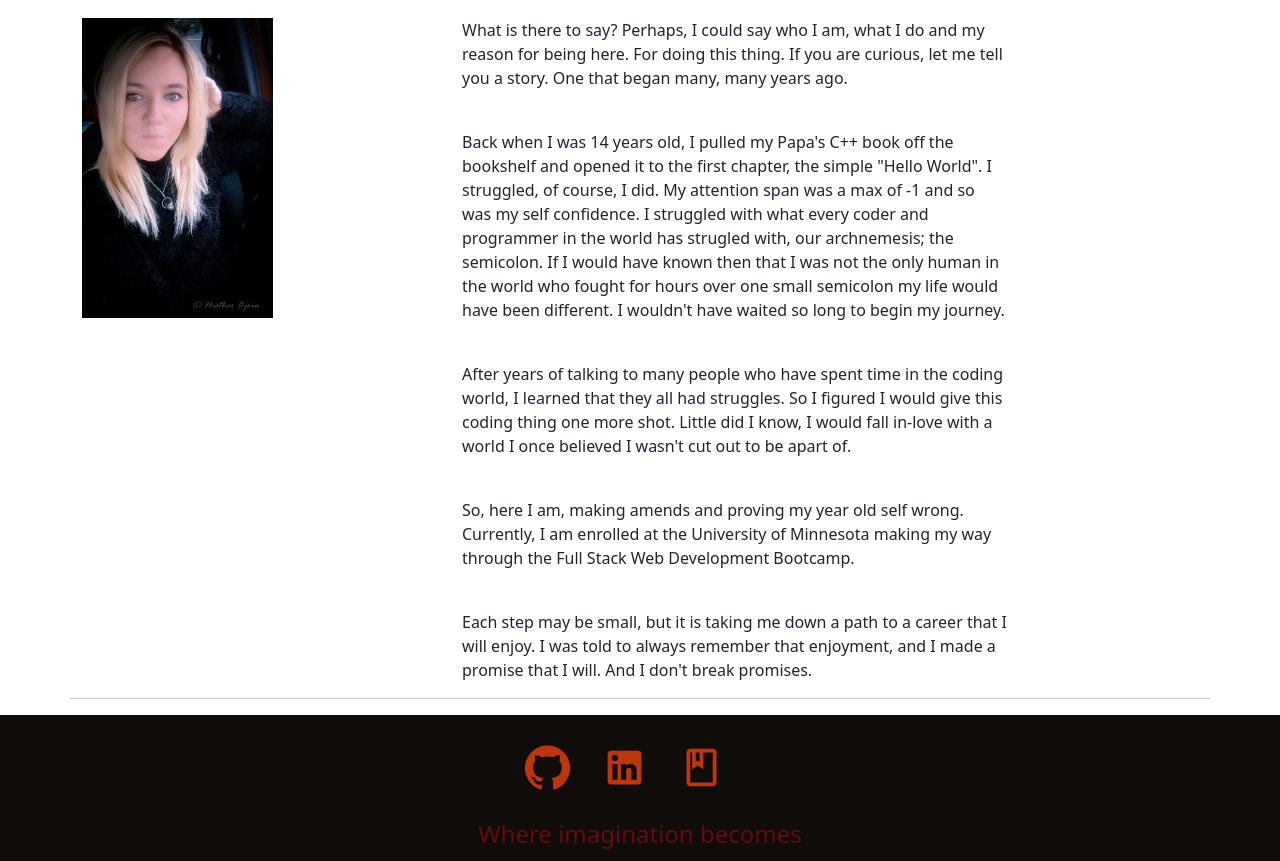
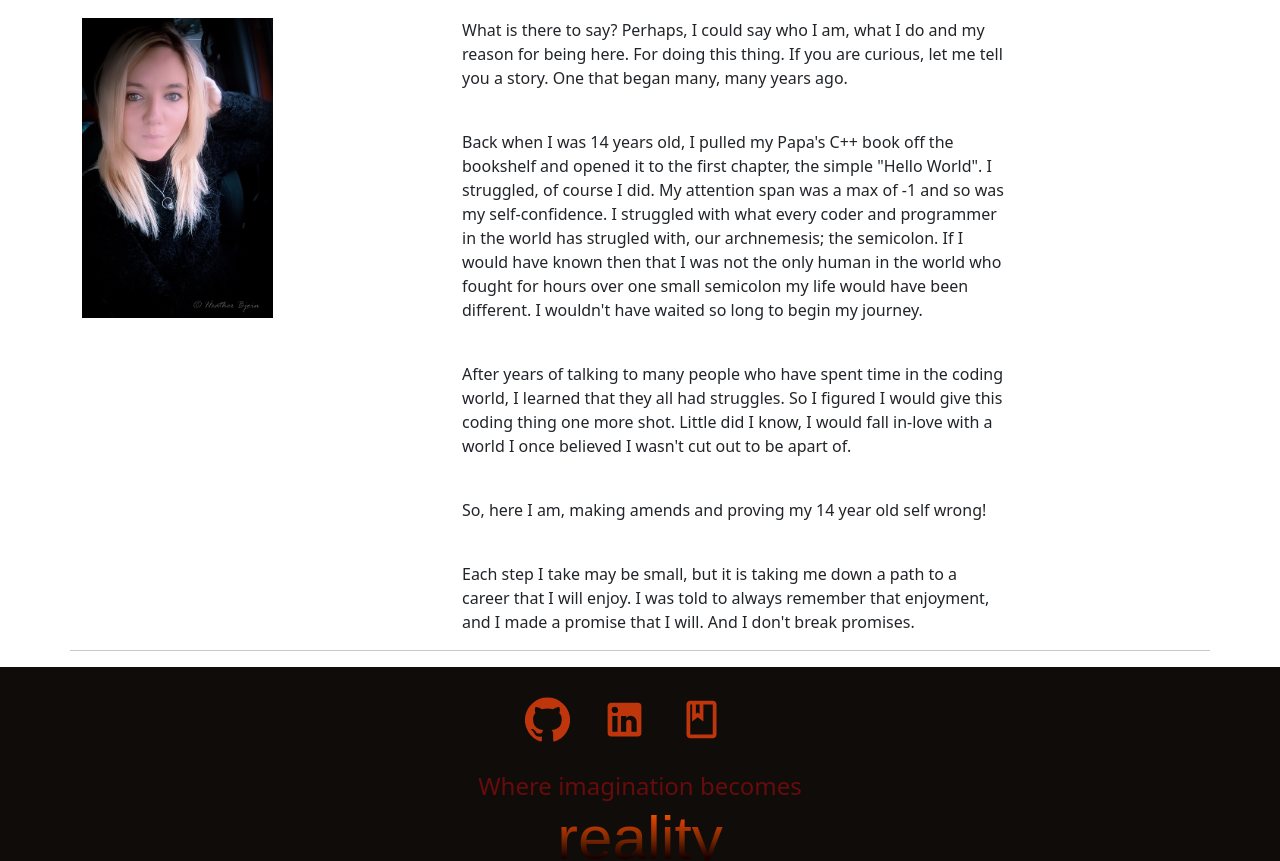
Before and after one commit to HeatMarie/reactPortfolio, a React (Create React App) app in the folder react-portfolio/: page / in a window 1280 px wide. Shown: the part 520-1381 px from the top of the page. Built offline with nearby package versions, Linux system fonts and the light colour scheme; a web font is replaced by a local one.

Commit message:
Fixing writing errors:

```diff
--- a/react-portfolio/src/components/Info.js
+++ b/react-portfolio/src/components/Info.js
@@ -18,18 +18,18 @@ const Info = () => {
             <div className="col-6">
                 <p>What is there to say? Perhaps, I could say who I am, what I do and my reason for being here. For doing this thing. If you are curious, let me tell you a  story. One that began many, many years ago.</p>
                 <br></br>
-                <p>Back when I was 14 years old, I pulled my Papa's C++ book off the bookshelf and opened it to the first chapter, the simple "Hello World". I struggled, of course, I did. My attention span was a max of -1 and so was my self confidence. I struggled with what every coder and programmer in the world has strugled with, our archnemesis; the semicolon. If I would have known then that I was not the only human in the world who fought for hours over one small semicolon my life would have been different. I wouldn't have waited so long to begin my journey.</p>
+                <p>Back when I was 14 years old, I pulled my Papa's C++ book off the bookshelf and opened it to the first chapter, the simple "Hello World". I struggled, of course I did. My attention span was a max of -1 and so was my self-confidence. I struggled with what every coder and programmer in the world has strugled with, our archnemesis; the semicolon. If I would have known then that I was not the only human in the world who fought for hours over one small semicolon my life would have been different. I wouldn't have waited so long to begin my journey.</p>
                 <br></br>
                 <p>
                     After years of talking to many people who have spent time in the coding world, I learned that they all had struggles. So I figured I would give this coding thing one more shot. Little did I know, I would fall in-love with a world I once believed I wasn't cut out to be apart of.
                 </p>
                 <br></br>
                 <p>
-                    So, here I am, making amends and proving my year old self wrong. Currently, I am enrolled at the University of Minnesota making my way through the Full Stack Web Development Bootcamp.
+                    So, here I am, making amends and proving my 14 year old self wrong!
                 </p>
                 <br></br>
                 <p>
-                    Each step may be small, but it is taking me down a path to a career that I will enjoy. I was told to always remember that enjoyment, and I made a promise that I will. And I don't break promises.
+                    Each step I take may be small, but it is taking me down a path to a career that I will enjoy. I was told to always remember that enjoyment, and I made a promise that I will. And I don't break promises.
                 </p>
             </div>
             <hr></hr>
```
